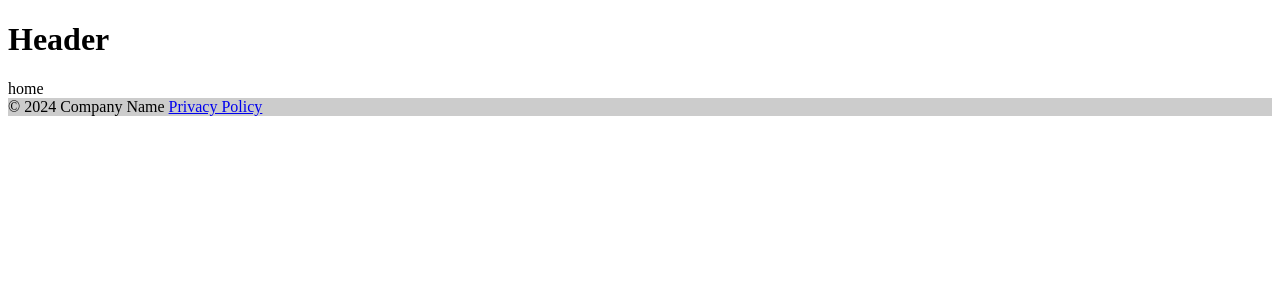
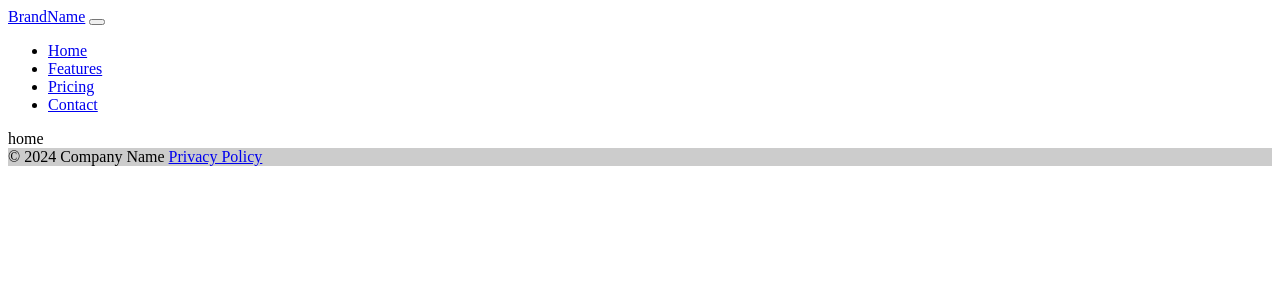
Before and after one commit to tonypal-2002/dj_small_shop, a Django app: page / in a window 1280 px wide. Shown: the top 300 px of the page. Run offline with Django 5.2, Linux system fonts and the light colour scheme.

Commit message:
Update header.html

```diff
--- a/frontend/templates/frontend/layout/header.html
+++ b/frontend/templates/frontend/layout/header.html
@@ -1 +1,25 @@
-<h1>Header</h1>
+<!-- Simple Navbar -->
+<nav class="navbar navbar-expand-lg navbar-light bg-light">
+    <div class="container-fluid">
+        <a class="navbar-brand" href="#">BrandName</a>
+        <button class="navbar-toggler" type="button" data-bs-toggle="collapse" data-bs-target="#navbarNav" aria-controls="navbarNav" aria-expanded="false" aria-label="Toggle navigation">
+            <span class="navbar-toggler-icon"></span>
+        </button>
+        <div class="collapse navbar-collapse" id="navbarNav">
+            <ul class="navbar-nav ms-auto">
+                <li class="nav-item">
+                    <a class="nav-link active" aria-current="page" href="#">Home</a>
+                </li>
+                <li class="nav-item">
+                    <a class="nav-link" href="#">Features</a>
+                </li>
+                <li class="nav-item">
+                    <a class="nav-link" href="#">Pricing</a>
+                </li>
+                <li class="nav-item">
+                    <a class="nav-link" href="#">Contact</a>
+                </li>
+            </ul>
+        </div>
+    </div>
+</nav>
```
